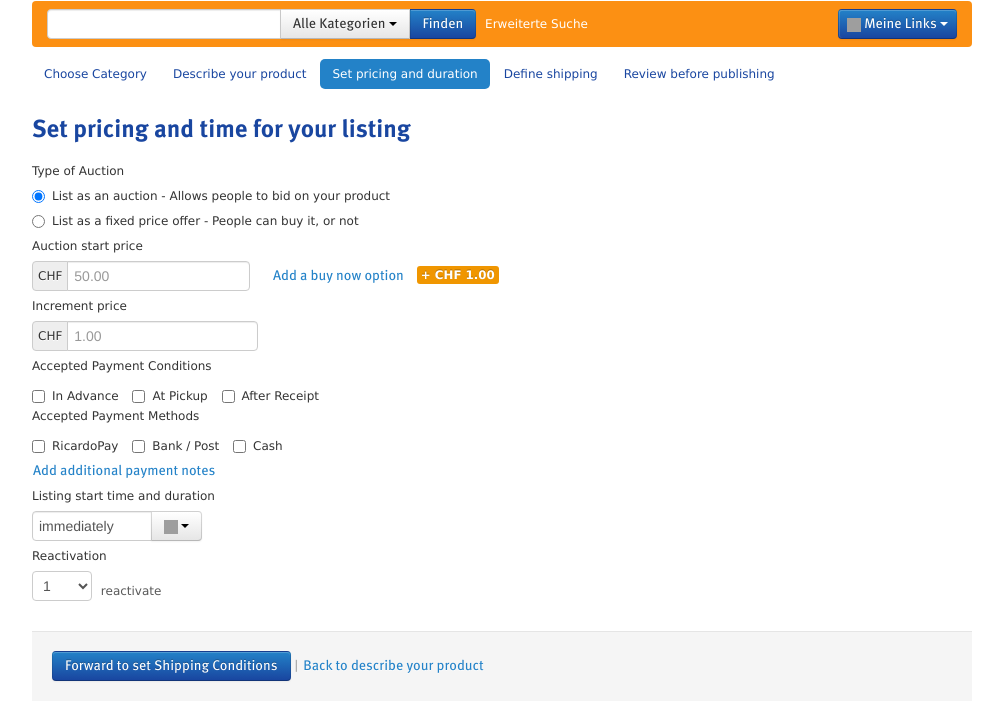
After one commit to 85nomar/psychic-cyril, a PHP site: page /step3.php in a window 1280 px wide. The commit adds this page. Shown: the part 163-881 px from the top of the page, without its empty margins (138-1141 px from the left). Run offline with PHP 8.4, Linux system fonts and the light colour scheme; grey boxes are pictures that could not be loaded.

Commit message:
layout changes. added steps 3-5

```diff
--- a/css/main.css
+++ b/css/main.css
@@ -6,3 +6,20 @@
 #savedForLater {
     margin-bottom: 30px;
 }
+
+/* overriding bootstrap.css default styles*/
+.btn-link {
+    padding-left: 0;
+}
+
+.icon-white, .nav-tabs > .active > a > [class^="icon-"], .nav-tabs > .active > a > [class*=" icon-"], .nav-pills > .active > a > [class^="icon-"], .nav-pills > .active > a > [class*=" icon-"], .nav-list > .active > a > [class^="icon-"], .nav-list > .active > a > [class*=" icon-"], .navbar-inverse .nav > .active > a > [class^="icon-"], .navbar-inverse .nav > .active > a > [class*=" icon-"], .dropdown-menu > li > a:hover > [class^="icon-"], .dropdown-menu > li > a:hover > [class*=" icon-"], .dropdown-menu > .active > a > [class^="icon-"], .dropdown-menu > .active > a > [class*=" icon-"], .dropdown-submenu:hover > a > [class^="icon-"], .dropdown-submenu:hover > a > [class*=" icon-"] {
+    /*background-image: url("../lib/img/glyphicons-halflings-white.png");*/
+}
+
+[class^="icon-"], [class*=" icon-"] {
+    /*background-image: url("../lib/img/glyphicons-halflings.png");*/
+}
+
+.icon-calendar {
+    background-position: -313px -49px;
+}
--- a/step2.php
+++ b/step2.php
@@ -71,6 +71,7 @@ $Layout->start();
             </div>
             <div id="collapseTwo" class="accordion-body collapse">
                 <div class="accordion-inner">
+                    <div class="row-fluid">
                         <label for="inputProductCondition">Product condition</label>
                         <select id="productCondition">
                             <option>New</option>
@@ -90,8 +91,11 @@ $Layout->start();
                     </div>
                 </div>
             </div>
+        </div>
     </form>
 </div>
-<a href="#" class="btn btn-primary">Forward to set Pricing & Duration</a><span class="separator muted"> | </span><a href="#" class="btn btn-link">Back to choose category</a>
 
+<div class="form-actions">
+<a href="step3.php" class="btn btn-primary">Forward to set Pricing & Duration</a><span class="separator muted"> | </span><a href="#" class="btn btn-link">Back to choose category</a>
+</div>
 <?php $Layout->end(); ?>
--- /dev/null
+++ b/step3.php
@@ -0,0 +1,141 @@
+<?php
+require ('inc/layout.php');
+$Layout->title='Selling';
+$Layout->start();
+?>
+
+<h2>Set pricing and time for your listing</h2>
+
+<form>
+    <fieldset>
+        <div class="row-fluid">
+            <div class="span12">
+                <label for="auctionType">
+                    Type of Auction
+                </label>
+                <label class="radio">
+                    <input type="radio" name="optionsRadios" id="optionsRadios1" value="option1" checked>
+                    List as an auction - Allows people to bid on your product
+                </label>
+                <label class="radio">
+                    <input type="radio" name="optionsRadios" id="optionsRadios2" value="option2">
+                    List as a fixed price offer - People can buy it, or not
+                </label>
+            </div>
+        </div>
+        <div class="row-fluid">
+            <div class="span12">
+                <label for="auctionStartPrice">
+                    Auction start price
+                </label>
+                <div class="row-fluid">
+                    <div class="span3">
+                        <div class="input-prepend">
+                            <span class="add-on">CHF</span>
+                            <input class="span10" id="inputStartPrice" type="text" placeholder="50.00">
+                        </div>
+                    </div>
+                    <div class="span9">
+                        <a href="#" class="btn btn-link">Add a buy now option</a><small class="label label-warning">+ CHF 1.00</small>
+                    </div>
+                </div>
+            </div>
+        </div>
+        <div class="row-fluid">
+            <div class="span12">
+                <label for="auctionIncrementPrice">
+                    Increment price
+                </label>
+                <div class="input-prepend">
+                    <span class="add-on">CHF</span>
+                    <input class="span10" id="inputIncrementPrice" type="text" placeholder="1.00">
+                </div>
+            </div>
+        </div>
+        <div class="row-fluid">
+            <div class="span12">
+                <label for="paymentConditions">
+                    Accepted Payment Conditions
+                </label>
+                <label class="checkbox inline">
+                    <input type="checkbox">
+                    In Advance
+                </label>
+                <label class="checkbox inline">
+                    <input type="checkbox">
+                    At Pickup
+                </label>
+                <label class="checkbox inline">
+                    <input type="checkbox">
+                    After Receipt
+                </label>
+            </div>
+        </div>
+        <div class="row-fluid">
+            <div class="span12">
+                <label for="paymentConditions">
+                    Accepted Payment Methods
+                </label>
+                <label class="checkbox inline">
+                    <input type="checkbox">
+                    RicardoPay
+                </label>
+                <label class="checkbox inline">
+                    <input type="checkbox">
+                    Bank / Post
+                </label>
+                <label class="checkbox inline">
+                    <input type="checkbox">
+                    Cash
+                </label>
+            </div>
+        </div>
+        <a href="#" class="btn btn-link">Add additional payment notes</a>
+    </fieldset>
+    <fieldset>
+        <div class="row-fluid">
+            <div class="span12">
+                <label for="StartTimeAndDuration">
+                    Listing start time and duration
+                </label>
+                <div class="row-fluid">
+                    <div class="input-append">
+                        <input class="span6" id="appendedDropdownButton" type="text" value="immediately">
+                        <div class="btn-group">
+                            <button class="btn dropdown-toggle" data-toggle="dropdown">
+                                <i class="icon-calendar"></i> <span class="caret"></span>
+                            </button>
+                            <ul class="dropdown-menu">
+                                ...
+                            </ul>
+                        </div>
+                    </div>
+                </div>
+            </div>
+        </div>
+        <div class="row-fluid">
+            <div class="span12">
+                <label for="reactivationOption">
+                    Reactivation
+                </label>
+                <select class="span1">
+                    <option>1</option>
+                    <option>2</option>
+                    <option>3</option>
+                    <option>4</option>
+                    <option>5</option>
+                    <option>6</option>
+                    <option>7</option>
+                    <option>8</option>
+                    <option>9</option>
+                </select>
+                <span class="help-inline">reactivate</span>
+            </div>
+        </div>
+    </fieldset>
+</form>
+
+<div class="form-actions">
+    <a href="step4.php" class="btn btn-primary">Forward to set Shipping Conditions</a><span class="separator muted"> | </span><a href="#" class="btn btn-link">Back to describe your product</a>
+</div>
+<?php $Layout->end(); ?>
```
Also changed, not shown: step1.php (+7 -3 lines), step4.php (added, +10 -0 lines), step5.php (added, +11 -0 lines). Lines whose indentation alone changed are shown as unchanged.
